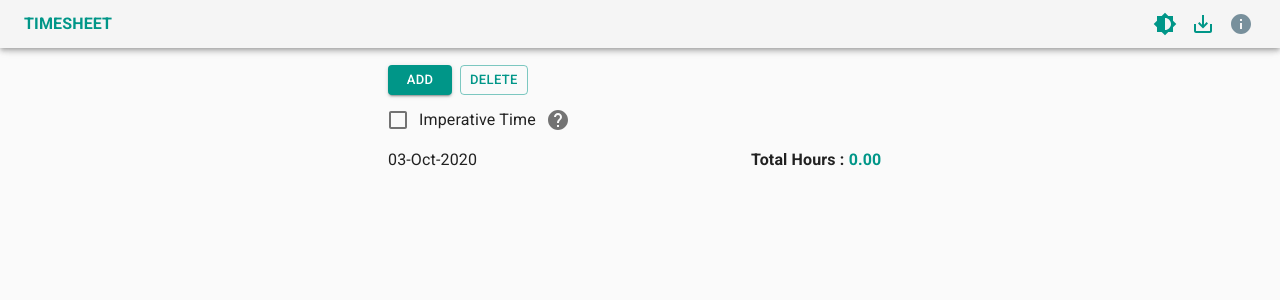
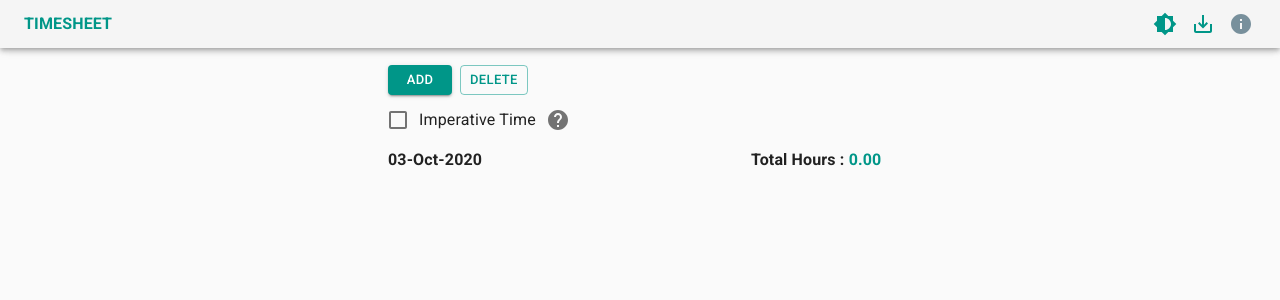
Before and after one commit to nishantpainter/timesheet, a React (Create React App) app: page / in a window 1280 px wide. Shown: the top 300 px of the page. Built offline with nearby package versions, Linux system fonts and the light colour scheme.

Commit message:
Update styles

```diff
--- a/src/Timesheet/components/TimesheetLineInfo.tsx
+++ b/src/Timesheet/components/TimesheetLineInfo.tsx
@@ -43,7 +43,9 @@ const TimesheetLineInfo: React.FC<TimesheetLineInfoProps> = (props) => {
       width="98%"
       justifyContent="space-between"
     >
-      <Typography>{date}</Typography>
+      <Typography>
+        <b>{date}</b>
+      </Typography>
       &nbsp;&nbsp;
       <Typography>
         <b>
```
